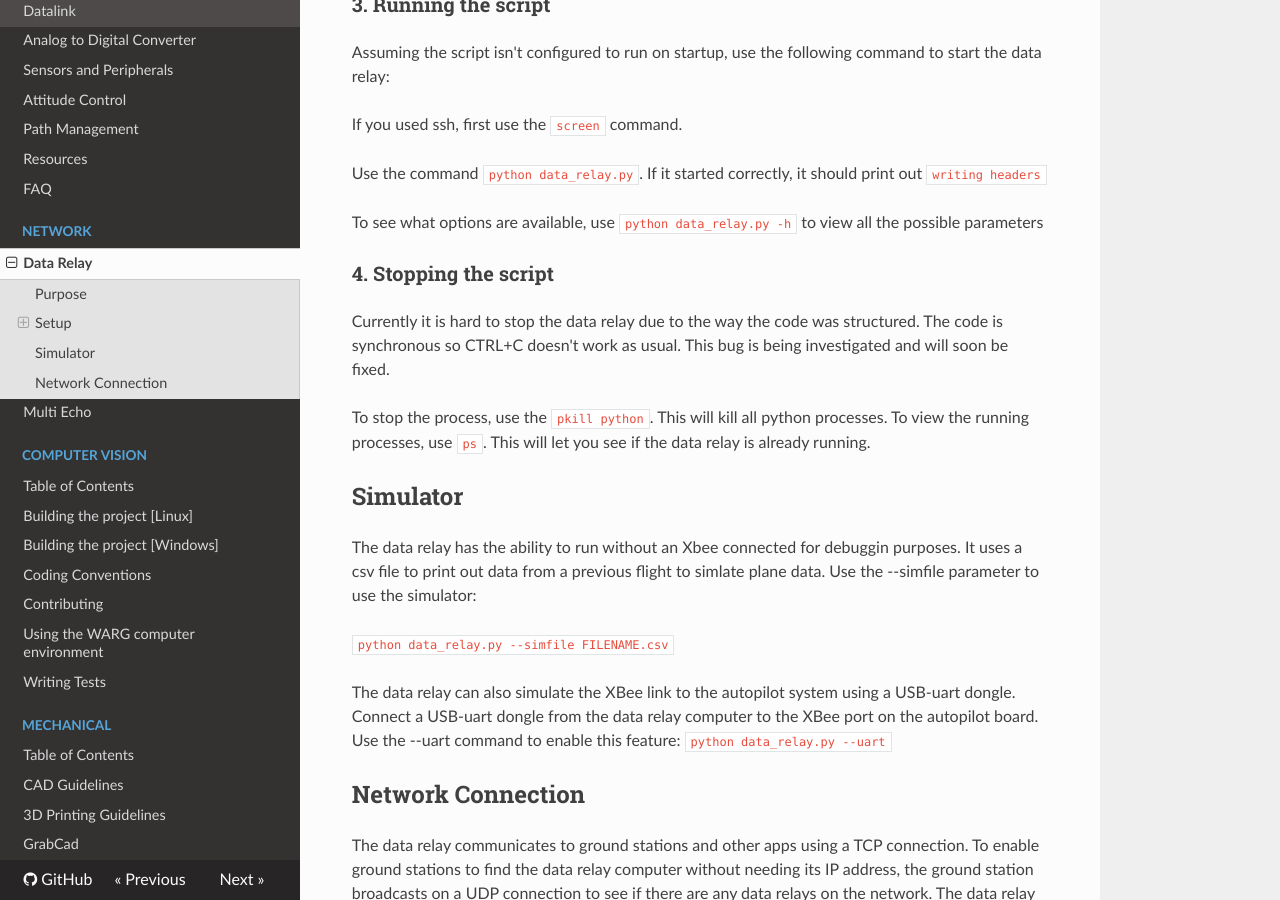
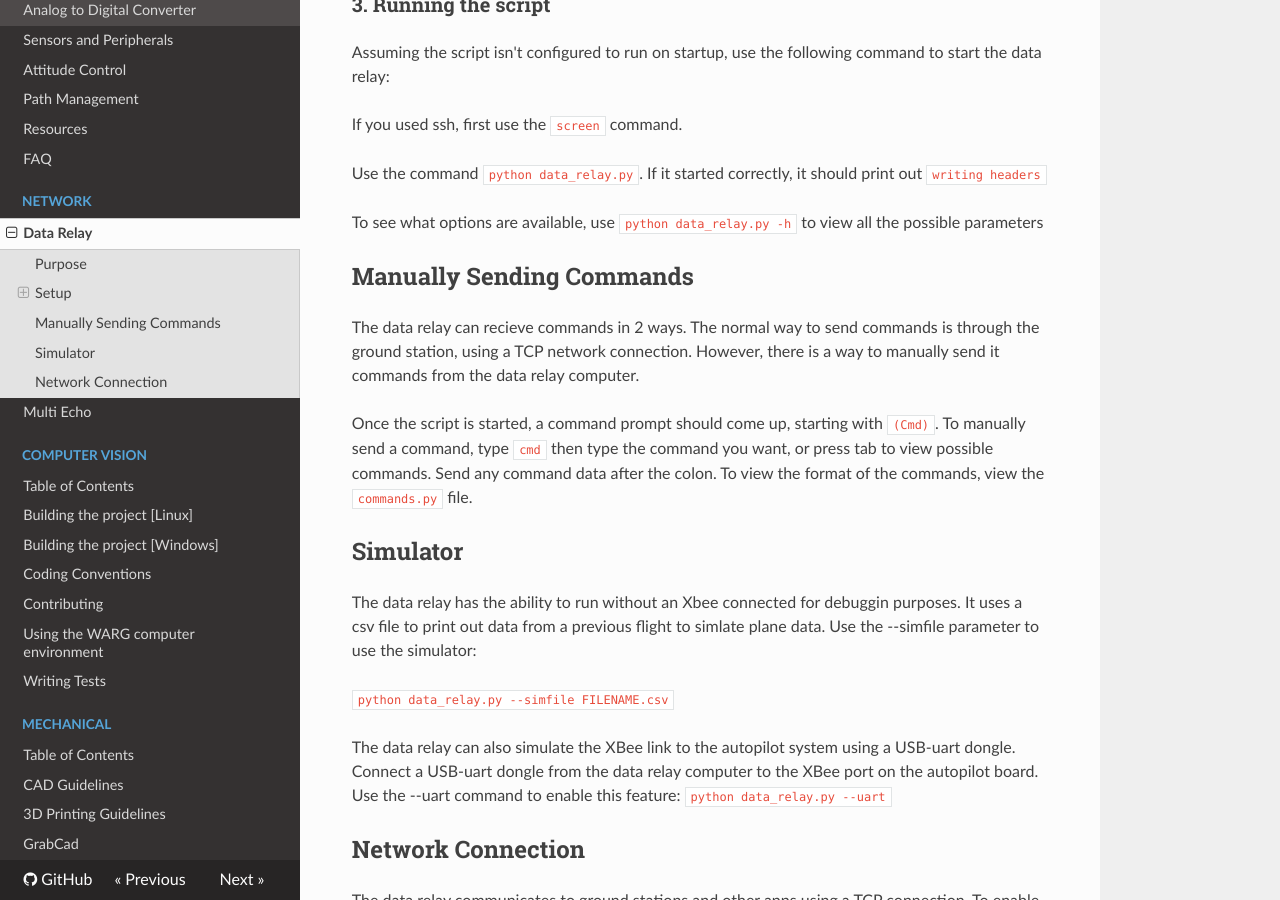
Before and after one commit to UWARG/docs, an MkDocs documentation site: the page built from docs/network/data_relay.md, in a window 1280 px wide and 900 px high, scrolled down 1320 px. Built offline with MkDocs 1.6.1, drawn with Linux system fonts in a browser that asks for light colours; nearby versions of some CDN libraries; old or Windows-style settings are respelled for this version of MkDocs.

Commit message:
Updated docs to recent fixes

```diff
--- a/docs/network/data_relay.md
+++ b/docs/network/data_relay.md
@@ -38,11 +38,12 @@ Use the command `python data_relay.py`. If it started correctly, it should print
 
 To see what options are available, use `python data_relay.py -h` to view all the possible parameters
 
-### 4. Stopping the script
 
-Currently it is hard to stop the data relay due to the way the code was structured. The code is synchronous so CTRL+C doesn't work as usual. This bug is being investigated and will soon be fixed.
+## Manually Sending Commands
 
-To stop the process, use the `pkill python`. This will kill all python processes. To view the running processes, use `ps`. This will let you see if the data relay is already running.
+The data relay can recieve commands in 2 ways. The normal way to send commands is through the ground station, using a TCP network connection. However, there is a way to manually send it commands from the data relay computer.
+
+Once the script is started, a command prompt should come up, starting with `(Cmd) `. To manually send a command, type `cmd` then type the command you want, or press tab to view possible commands. Send any command data after the colon. To view the format of the commands, view the `commands.py` file.
 
 ## Simulator
 
```
